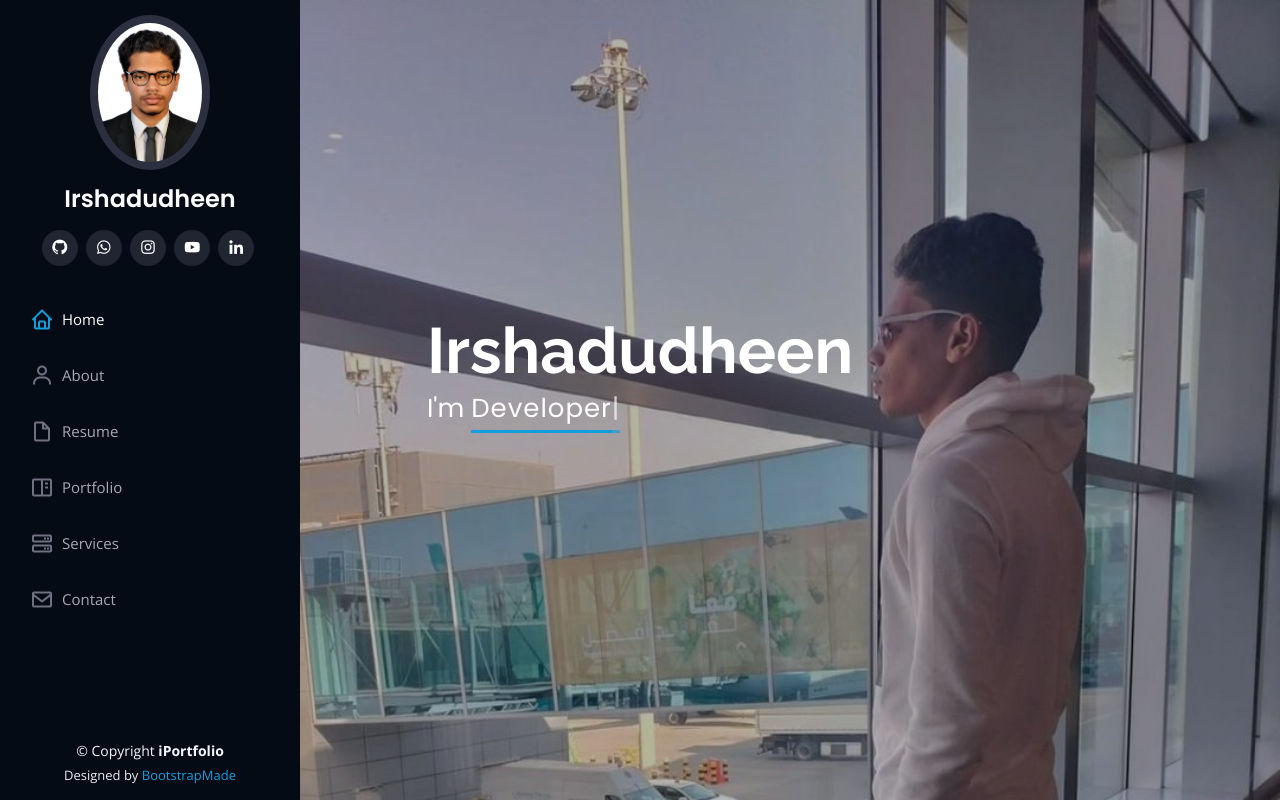
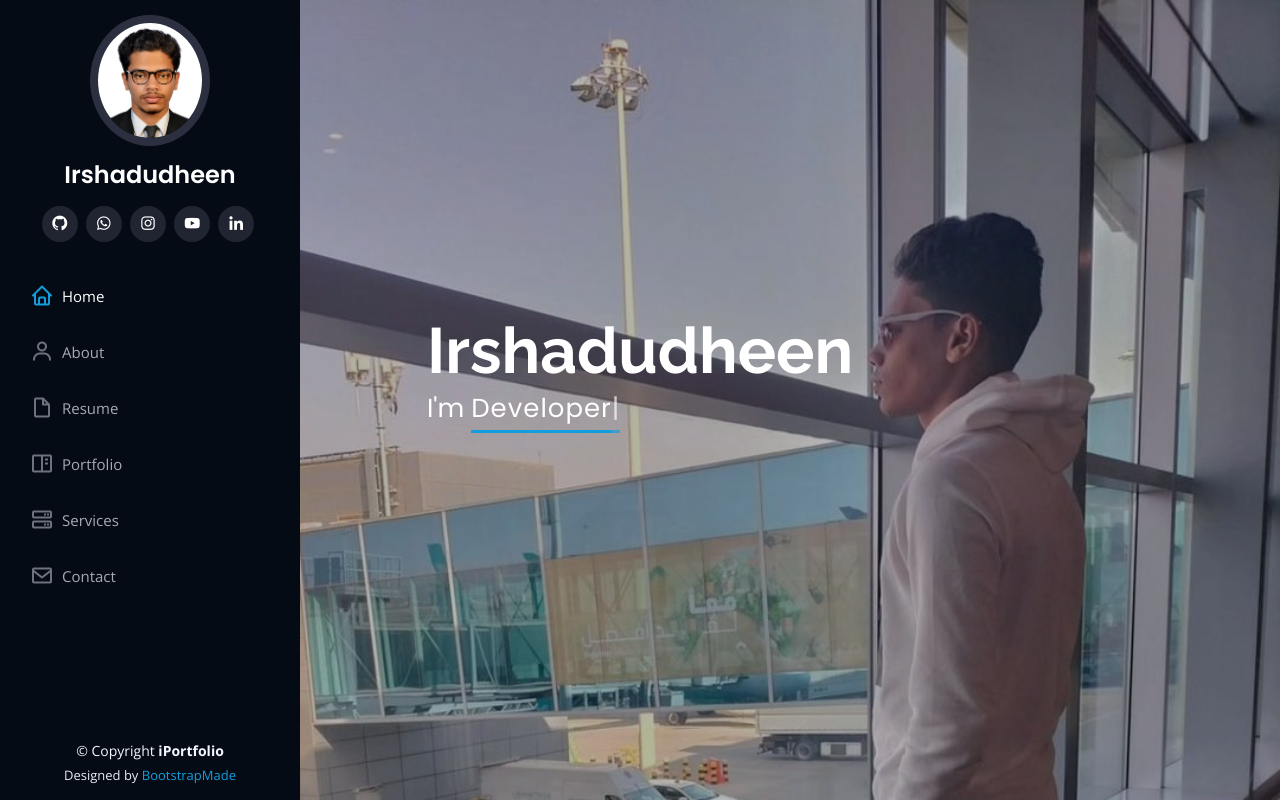
Before and after one commit to Irshadudheen/my-portfolio--1, a plain HTML site: page index.html in a window 1280 px wide. Shown: the top 802 px of the page. Drawn offline with nearby package versions, Linux system fonts and the light colour scheme.

Commit message:
last commit

```diff
--- a/index.html
+++ b/index.html
@@ -48,7 +48,7 @@
     <div class="d-flex flex-column">
 
       <div class="profile">
-        <img src="assets/img/Irshadudheen (1).jpg" alt="" class="img-fluid rounded-circle">
+        <img src="assets/img/Irshadudheen (1)-1.jpg" alt="" class="img-fluid rounded-circle">
         <h1 class="text-light"><a href="index.html">Irshadudheen</a></h1>
         <div class="social-links mt-3 text-center">
           <a href="https://github.com/Irshadudheen" class="twitter"><i class="bx bxl-github"></i></a>
```
Also changed, not shown: assets/img/Irshadudheen (1)-1.jpg (added), assets/img/background-1.png (added), assets/img/portfolio/portfolio-details-2.jpg (deleted), assets/img/portfolio/portfolio-details-3.jpg (deleted), assets/img/portfolio/web-1.png, assets/img/portfolio/web-3.png, assets/img/portfolio/web-4.png (deleted), assets/img/testimonials/Test-2.jpg, assets/img/testimonials/Test-4.jpg, assets/img/testimonials/Testmo-1.jpg, assets/img/testimonials/Testmo-3.jpg, assets/img/testimonials/background.png (added), assets/img/testimonials/test-5.jpg, 2 other files.
